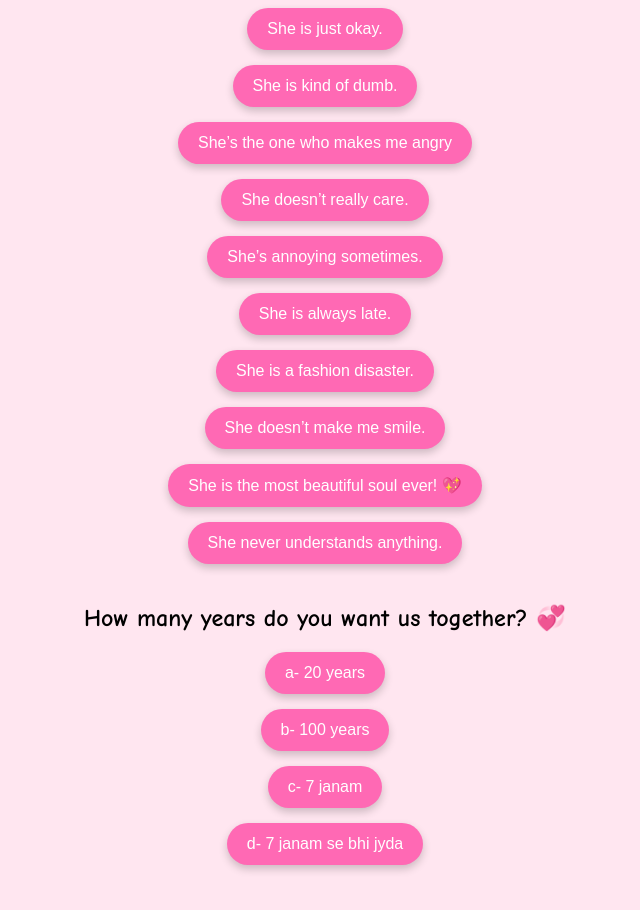
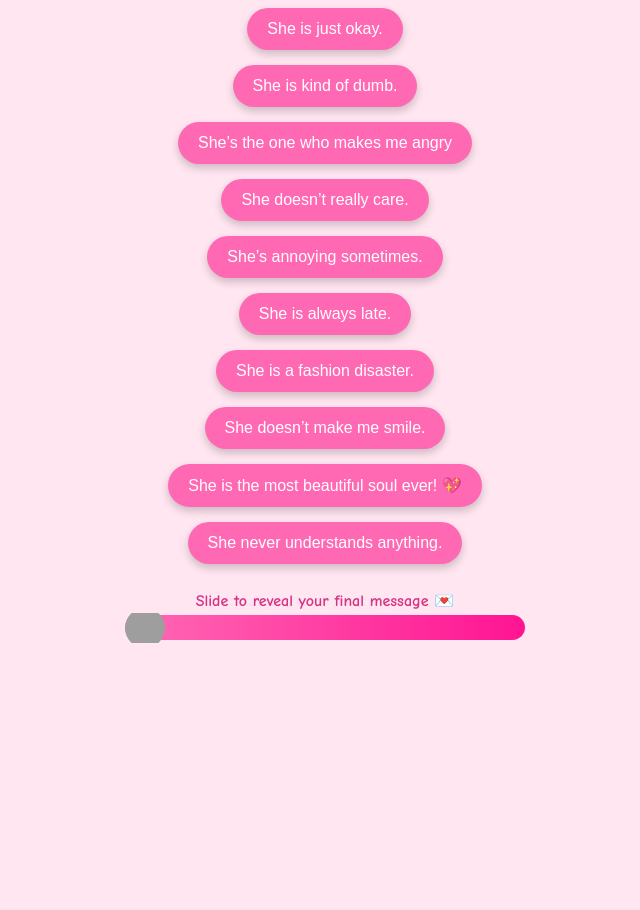
Before and after one commit to Arihant2477/Jaan-ka-birthday-, a plain HTML site: page game.html in a window 1280 px wide. Shown: the part 136-1046 px from the top of the page, without its empty margins (315-955 px from the left). After the commit the page ends 840 px from the top, so only its background shows below. Drawn offline with Linux system fonts and the light colour scheme.

Commit message:
Update game.html

```diff
--- a/game.html
+++ b/game.html
@@ -61,6 +61,54 @@
         transform: translateY(100vh) rotate(360deg);
       }
     }
+
+    /* Slider bar at bottom */
+    .slider-container {
+      position: fixed;
+      bottom: 20px;
+      left: 50%;
+      transform: translateX(-50%);
+      width: 80%;
+      max-width: 400px;
+    }
+
+    .slider-label {
+      margin-bottom: 5px;
+      font-weight: bold;
+      color: #d63384;
+    }
+
+    input[type=range] {
+      -webkit-appearance: none;
+      width: 100%;
+      height: 25px;
+      background: linear-gradient(to right, #ff69b4, #ff1493);
+      border-radius: 15px;
+      outline: none;
+      padding: 0;
+      margin: 0;
+      cursor: pointer;
+    }
+
+    input[type=range]::-webkit-slider-thumb {
+      -webkit-appearance: none;
+      appearance: none;
+      width: 40px;
+      height: 40px;
+      background: url('https://emojicdn.elk.sh/❤️') no-repeat center/contain;
+      border: none;
+      border-radius: 50%;
+      cursor: pointer;
+    }
+
+    input[type=range]::-moz-range-thumb {
+      width: 40px;
+      height: 40px;
+      background: url('https://emojicdn.elk.sh/❤️') no-repeat center/contain;
+      border: none;
+      border-radius: 50%;
+      cursor: pointer;
+    }
   </style>
 </head>
 <body>
@@ -98,43 +146,26 @@
         const confetti = document.createElement("div");
         confetti.className = "confetti";
         confetti.style.left = Math.random() * 100 + "vw";
-        confetti.style.backgroundColor = `hsl(${Math.random() * 360}, 100%, 70%)`;
-        confetti.style.animationDuration = `${Math.random() * 2 + 3}s`;
+        confetti.style.backgroundColor = hsl(${Math.random() * 360}, 100%, 70%);
+        confetti.style.animationDuration = ${Math.random() * 2 + 3}s;
         document.body.appendChild(confetti);
         setTimeout(() => confetti.remove(), 4000);
       }
     }
   </script>
 
-  <!-- NEW MCQ question replacing the slider -->
-
-  <h2>How many years do you want us together? 💞</h2>
-  <div class="sentence-box" id="years-question">
-    <button onclick="checkYearsAnswer(this)">a- 20 years</button>
-    <button onclick="checkYearsAnswer(this)">b- 100 years</button>
-    <button onclick="checkYearsAnswer(this)">c- 7 janam</button>
-    <button onclick="checkYearsAnswer(this)">d- 7 janam se bhi jyda</button>
-  </div>
-
-  <div id="nextPageBtnContainer" style="display:none; margin-top: 30px;">
-    <button id="nextPageBtn">Go to Final Message</button>
+  <!-- Slider to next page -->
+  <div class="slider-container">
+    <div class="slider-label">Slide to reveal your final message 💌</div>
+    <input type="range" min="0" max="100" value="0" id="slider" />
   </div>
 
   <script>
-    const correctYearsAnswer = "d- 7 janam se bhi jyda";
-
-    function checkYearsAnswer(btn) {
-      if (btn.innerText.trim() === correctYearsAnswer) {
-        alert("Correct! You really want us forever! 💖");
-        launchConfetti();
-        document.getElementById('nextPageBtnContainer').style.display = 'block';
-      } else {
-        alert("Oops! That’s sweet, but not quite right. Try again! 🌸");
+    const slider = document.getElementById('slider');
+    slider.addEventListener('input', function () {
+      if (parseInt(this.value) >= 100) {
+        window.location.href = 'final.html'; // Replace with your actual final page name
       }
-    }
-
-    document.getElementById('nextPageBtn').addEventListener('click', () => {
-      window.location.href = 'final.html'; // Change this to your final page URL
     });
   </script>
 
```
